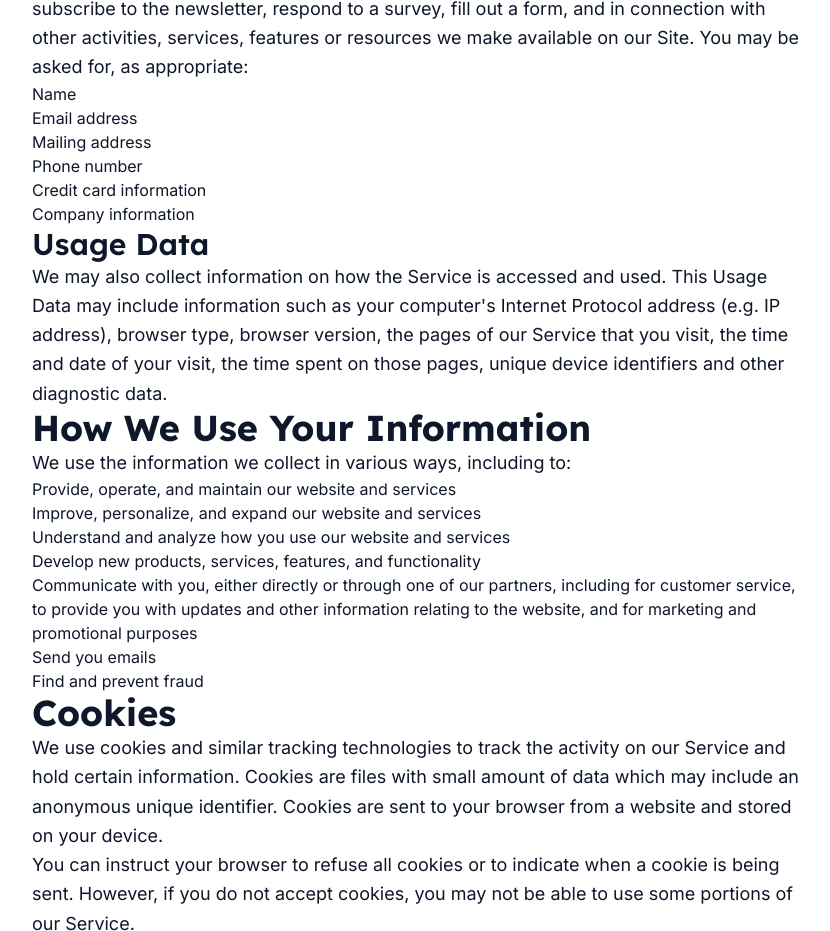
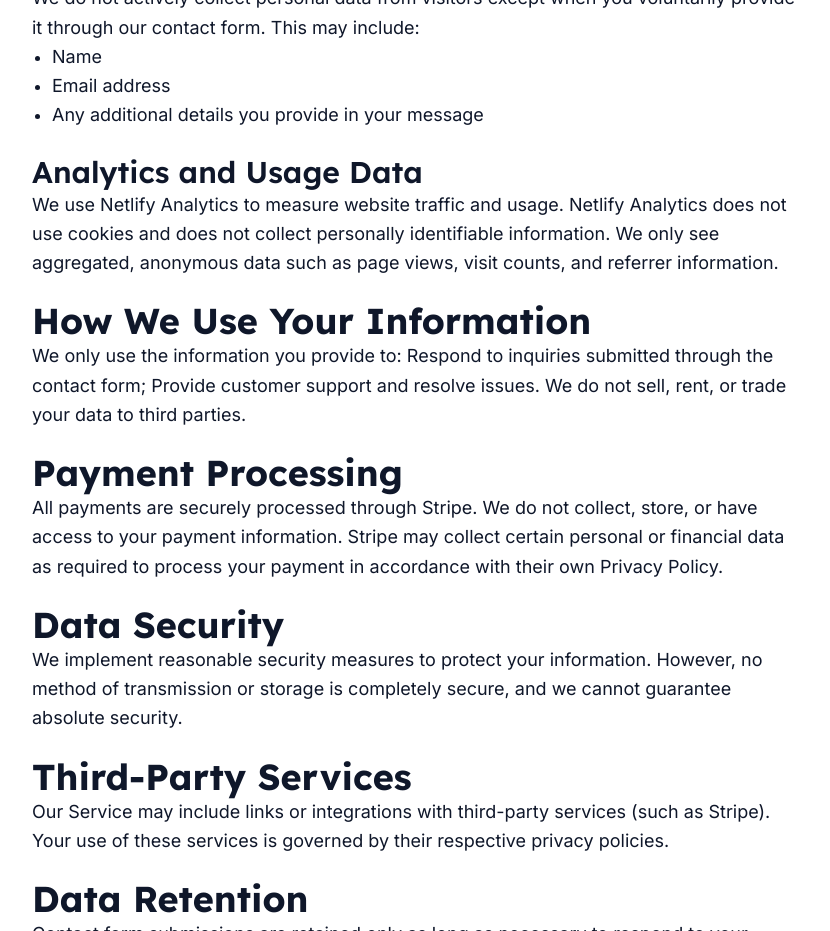
Before and after one commit to happySquidd/landing, an Astro site: page /privacy-policy in a window 1280 px wide. Shown: the part 697-1628 px from the top of the page, without its empty margins (224-1054 px from the left). Built offline with nearby package versions, Linux system fonts and the light colour scheme; Astro itself is replaced by a stand-in of ours.

Commit message:
privacy policy addded

```diff
--- a/src/pages/privacy-policy.astro
+++ b/src/pages/privacy-policy.astro
@@ -5,86 +5,81 @@ import Footer from '../components/Footer.astro';
 import HeroSection from '../components/HeroSection.astro';
 ---
 
-<Layout title="Privacy Policy - Sassify">
+<Layout>
   <Header />
   <main>
     <HeroSection
       title="Privacy Policy"
-      description="Last updated: June 1, 2023"
+      description="Last updated: 8/20/25"
     />
 
     <section class="py-16">
       <div class="container-custom">
         <div class="max-w-3xl mx-auto prose dark:prose-invert prose-headings:font-display prose-headings:font-semibold prose-a:text-primary-600 dark:prose-a:text-primary-400 prose-img:rounded-lg">
           <p class="lead">
-            At Sassify, we take your privacy seriously. This Privacy Policy explains how we collect, use, disclose, and safeguard your information when you visit our website or use our service.
+            SnapSites LLC (“Company,” “we,” “our,” or “us”) values your privacy. This Privacy Policy explains how we collect, use, and protect your information when you use our Service (“Service”).
           </p>
+          <br>
 
           <h2>Information We Collect</h2>
+          <br>
 
           <h3>Personal Data</h3>
           <p>
-            We may collect personal identification information from you in a variety of ways, including, but not limited to, when you visit our site, register on the site, place an order, subscribe to the newsletter, respond to a survey, fill out a form, and in connection with other activities, services, features or resources we make available on our Site. You may be asked for, as appropriate:
+            We do not actively collect personal data from visitors except when you voluntarily provide it through our contact form. This may include:
           </p>
-          <ul>
-            <li>Name</li>
-            <li>Email address</li>
-            <li>Mailing address</li>
-            <li>Phone number</li>
-            <li>Credit card information</li>
-            <li>Company information</li>
+          <ul class="list-disc ml-5">
+            <li><p>Name</p></li>
+            <li><p>Email address</p></li>
+            <li><p>Any additional details you provide in your message</p></li>
           </ul>
+          <br>
 
-          <h3>Usage Data</h3>
+          <h3>Analytics and Usage Data</h3>
           <p>
-            We may also collect information on how the Service is accessed and used. This Usage Data may include information such as your computer's Internet Protocol address (e.g. IP address), browser type, browser version, the pages of our Service that you visit, the time and date of your visit, the time spent on those pages, unique device identifiers and other diagnostic data.
+            We use Netlify Analytics to measure website traffic and usage. Netlify Analytics does not use cookies and does not collect personally identifiable information. We only see aggregated, anonymous data such as page views, visit counts, and referrer information.
           </p>
+          <br>
 
           <h2>How We Use Your Information</h2>
           <p>
-            We use the information we collect in various ways, including to:
+            We only use the information you provide to: Respond to inquiries submitted through the contact form; Provide customer support and resolve issues. We do not sell, rent, or trade your data to third parties.
           </p>
-          <ul>
-            <li>Provide, operate, and maintain our website and services</li>
-            <li>Improve, personalize, and expand our website and services</li>
-            <li>Understand and analyze how you use our website and services</li>
-            <li>Develop new products, services, features, and functionality</li>
-            <li>Communicate with you, either directly or through one of our partners, including for customer service, to provide you with updates and other information relating to the website, and for marketing and promotional purposes</li>
-            <li>Send you emails</li>
-            <li>Find and prevent fraud</li>
-          </ul>
+          <br>
 
-          <h2>Cookies</h2>
+          <h2>Payment Processing</h2>
           <p>
-            We use cookies and similar tracking technologies to track the activity on our Service and hold certain information. Cookies are files with small amount of data which may include an anonymous unique identifier. Cookies are sent to your browser from a website and stored on your device.
+            All payments are securely processed through Stripe. We do not collect, store, or have access to your payment information. Stripe may collect certain personal or financial data as required to process your payment in accordance with their own Privacy Policy.
           </p>
-          <p>
-            You can instruct your browser to refuse all cookies or to indicate when a cookie is being sent. However, if you do not accept cookies, you may not be able to use some portions of our Service.
-          </p>
+          <br>
 
           <h2>Data Security</h2>
           <p>
-            The security of your data is important to us, but remember that no method of transmission over the Internet, or method of electronic storage is 100% secure. While we strive to use commercially acceptable means to protect your Personal Data, we cannot guarantee its absolute security.
+            We implement reasonable security measures to protect your information. However, no method of transmission or storage is completely secure, and we cannot guarantee absolute security.
           </p>
+          <br>
 
           <h2>Third-Party Services</h2>
           <p>
-            We may employ third-party companies and individuals to facilitate our Service, to provide the Service on our behalf, to perform Service-related services or to assist us in analyzing how our Service is used. These third parties have access to your Personal Data only to perform these tasks on our behalf and are obligated not to disclose or use it for any other purpose.
+            Our Service may include links or integrations with third-party services (such as Stripe). Your use of these services is governed by their respective privacy policies.
           </p>
+          <br>
 
-          <h2>Children's Privacy</h2>
+          <h2>Data Retention</h2>
           <p>
-            Our Service does not address anyone under the age of 18 ("Children"). We do not knowingly collect personally identifiable information from anyone under the age of 18. If you are a parent or guardian and you are aware that your Children has provided us with Personal Data, please contact us. If we become aware that we have collected Personal Data from children without verification of parental consent, we take steps to remove that information from our servers.
+            Contact form submissions are retained only as long as necessary to respond to your request. We may keep minimal records for administrative or legal compliance purposes.
           </p>
+          <br>
 
           <h2>Changes to This Privacy Policy</h2>
           <p>
             We may update our Privacy Policy from time to time. We will notify you of any changes by posting the new Privacy Policy on this page and updating the "Last updated" date at the top of this Privacy Policy. You are advised to review this Privacy Policy periodically for any changes. Changes to this Privacy Policy are effective when they are posted on this page.
           </p>
+          <br>
 
           <h2>Contact Us</h2>
           <p>
-            If you have any questions about this Privacy Policy, please <a href="/contact">contact us</a>.
+            If you have any questions about this Privacy Policy, please <a href="/contact" class="text-blue-400 hover:underline">contact us</a>.
           </p>
         </div>
       </div>
```
